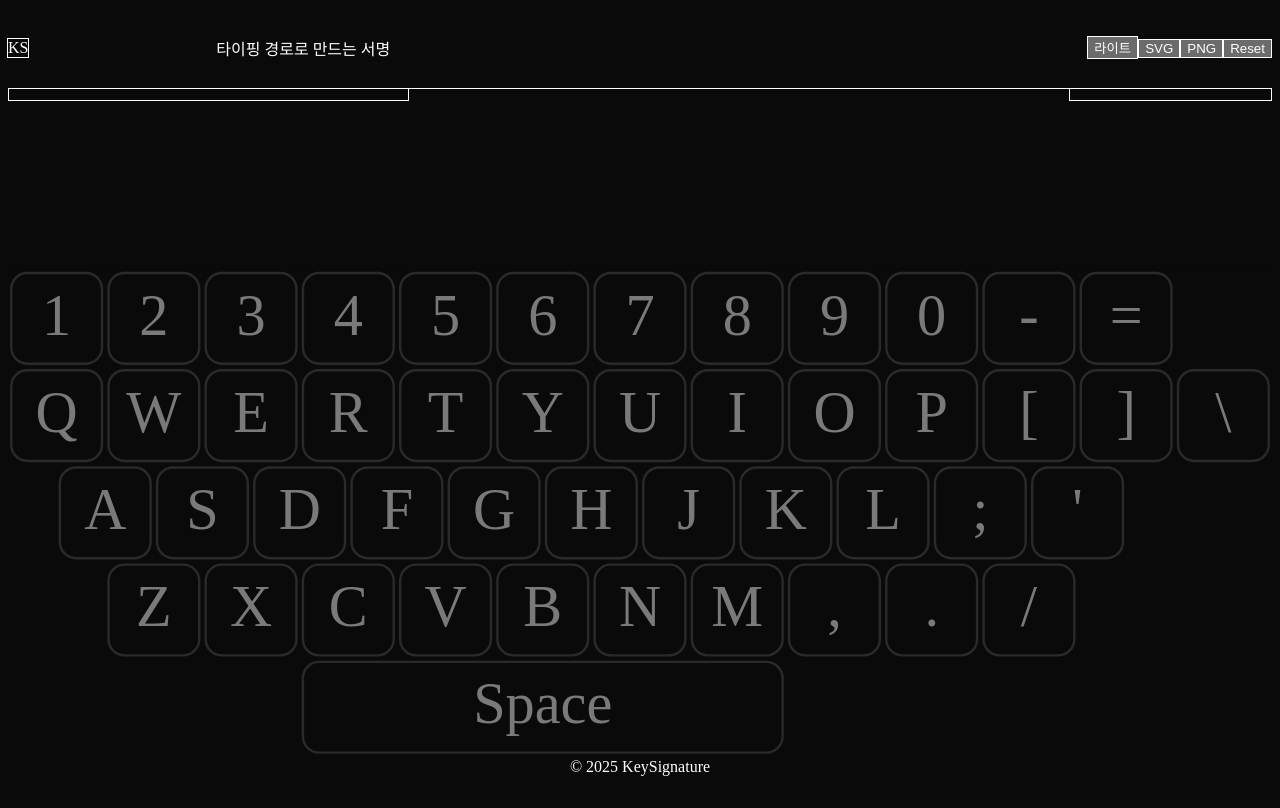
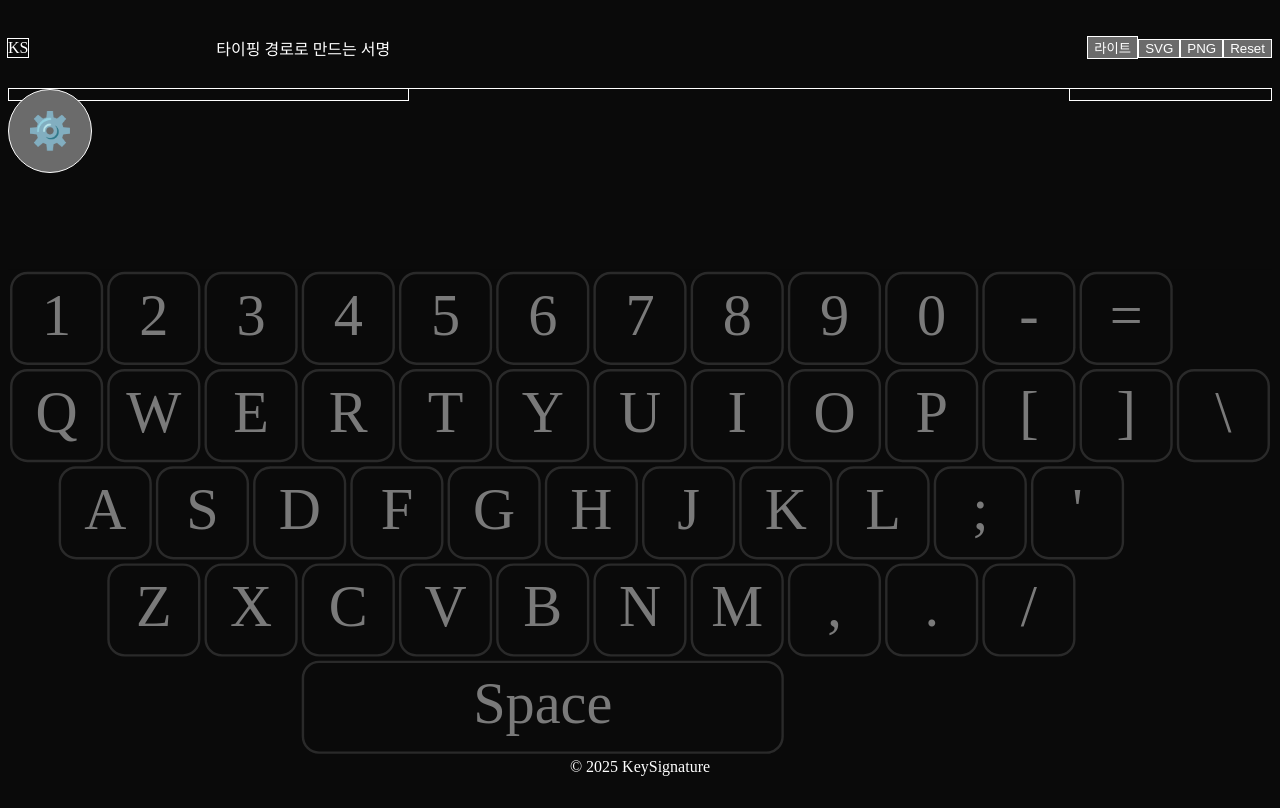
Before and after one commit to Yang-woo/keysignature, a React (Vite) app: page / in a window 1280 px wide. Built offline with nearby package versions, Linux system fonts and the light colour scheme.

Commit message:
feat: 옵션 버튼 3배 확대(FAB) 및 모달 오버레이/스크롤락 적용

```diff
--- a/src/App.tsx
+++ b/src/App.tsx
@@ -65,6 +65,22 @@ export default function App() {
   }, [theme]);
 
   const isDark = theme === "dark";
+
+  // 모달 열릴 때 스크롤 잠금 및 패딩 보정으로 레이아웃 출렁임 방지
+  useEffect(() => {
+    const body = document.body as HTMLBodyElement;
+    const prevOverflow = body.style.overflow;
+    const prevPaddingRight = body.style.paddingRight;
+    if (showOptions) {
+      const scrollbarWidth = window.innerWidth - document.documentElement.clientWidth;
+      body.style.overflow = "hidden";
+      if (scrollbarWidth > 0) body.style.paddingRight = `${scrollbarWidth}px`;
+    }
+    return () => {
+      body.style.overflow = prevOverflow;
+      body.style.paddingRight = prevPaddingRight;
+    };
+  }, [showOptions]);
 
   return (
     <div className={
@@ -210,24 +226,52 @@ export default function App() {
           </div>
         </section>
 
-        {/* 3) 옵션 섹션 */}
-        <section className="w-full">
-          <div className="flex items-start gap-3">
+        {/* 3) 옵션 FAB + 모달 */}
+        {/* 플로팅 옵션 버튼 (3배 확대) */}
         <button
-              onClick={() => setShowOptions((v) => !v)}
+          onClick={() => setShowOptions(true)}
           className={
-                `px-4 md:px-5 py-2.5 rounded-full text-sm md:text-[15px] backdrop-blur-sm shadow-sm ` +
+            `fixed right-6 bottom-6 md:right-8 md:bottom-8 z-40 rounded-full shadow-xl backdrop-blur-sm ` +
+            `h-[84px] w-[84px] md:h-[96px] md:w-[96px] ` + // 3배 크기
+            (isDark
+              ? "bg-white/10 hover:bg-white/15 border border-white/20 text-white"
+              : "bg-black/5 hover:bg-black/10 border border-black/10 text-black")
+          }
+          title="옵션 열기"
+          aria-label="옵션 열기"
+        >
+          <span className="text-[36px] leading-none">⚙️</span>
+        </button>
+
+        {/* 모달 오버레이 */}
+        {showOptions && (
+          <div className="fixed inset-0 z-50 flex items-center justify-center">
+            <div
+              className={isDark ? "absolute inset-0 bg-black/50" : "absolute inset-0 bg-black/30"}
+              onClick={() => setShowOptions(false)}
+            />
+            <div
+              className={
+                `relative z-10 w-[min(92vw,960px)] md:w-[720px] max-h-[85vh] overflow-auto rounded-2xl p-6 md:p-7 ` +
+                (isDark ? "bg-white/[0.06]" : "bg-black/[0.04]")
+              }
+              role="dialog"
+              aria-modal="true"
+            >
+              <div className="flex items-center justify-between mb-4">
+                <h2 className={"text-xl font-semibold " + (isDark ? "text-white" : "text-black")}>Options</h2>
+                <button
+                  onClick={() => setShowOptions(false)}
+                  className={
+                    `h-10 w-10 grid place-items-center rounded-md ` +
                     (isDark ? "bg-white/10 hover:bg-white/15" : "bg-black/5 hover:bg-black/10")
                   }
-              title="옵션 열기"
+                  aria-label="닫기"
+                  title="닫기"
                 >
-              ⚙️ Options
+                  ✕
                 </button>
-            {showOptions && (
-              <div className={
-                `w-[min(92vw,720px)] md:w-[520px] rounded-2xl backdrop-blur-md shadow-2xl p-4 md:p-5 ` +
-                (isDark ? "bg-white/[0.06]" : "bg-black/[0.04]")
-              }>
+              </div>
               <div className="grid gap-4 md:grid-cols-2">
                 <div className="grid gap-2">
                   <label className={"text-[13px] " + (isDark ? "text-white/70" : "text-black/70")}>
@@ -333,9 +377,8 @@ export default function App() {
                 </div>
               </div>
             </div>
+          </div>
         )}
-          </div>
-        </section>
       </main>
 
       <footer className={
```
Lines whose indentation alone changed are shown as unchanged.
